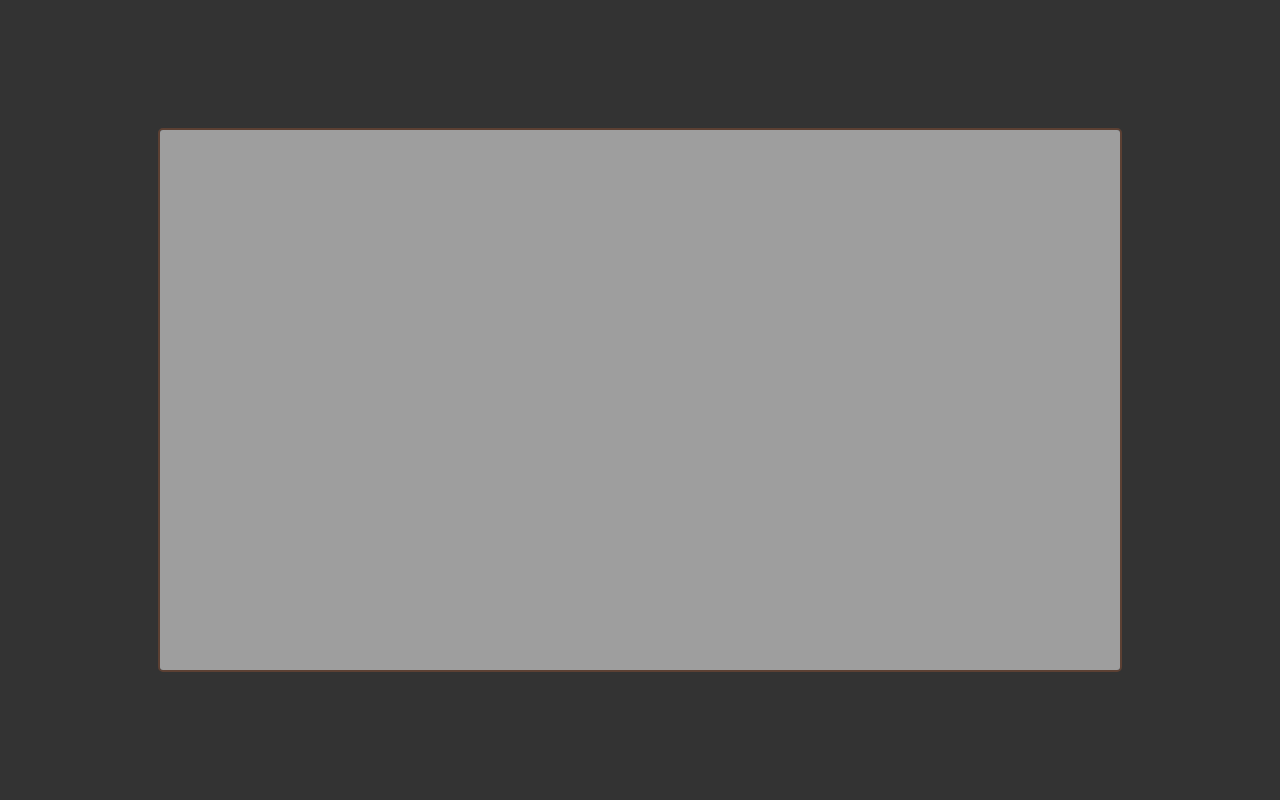
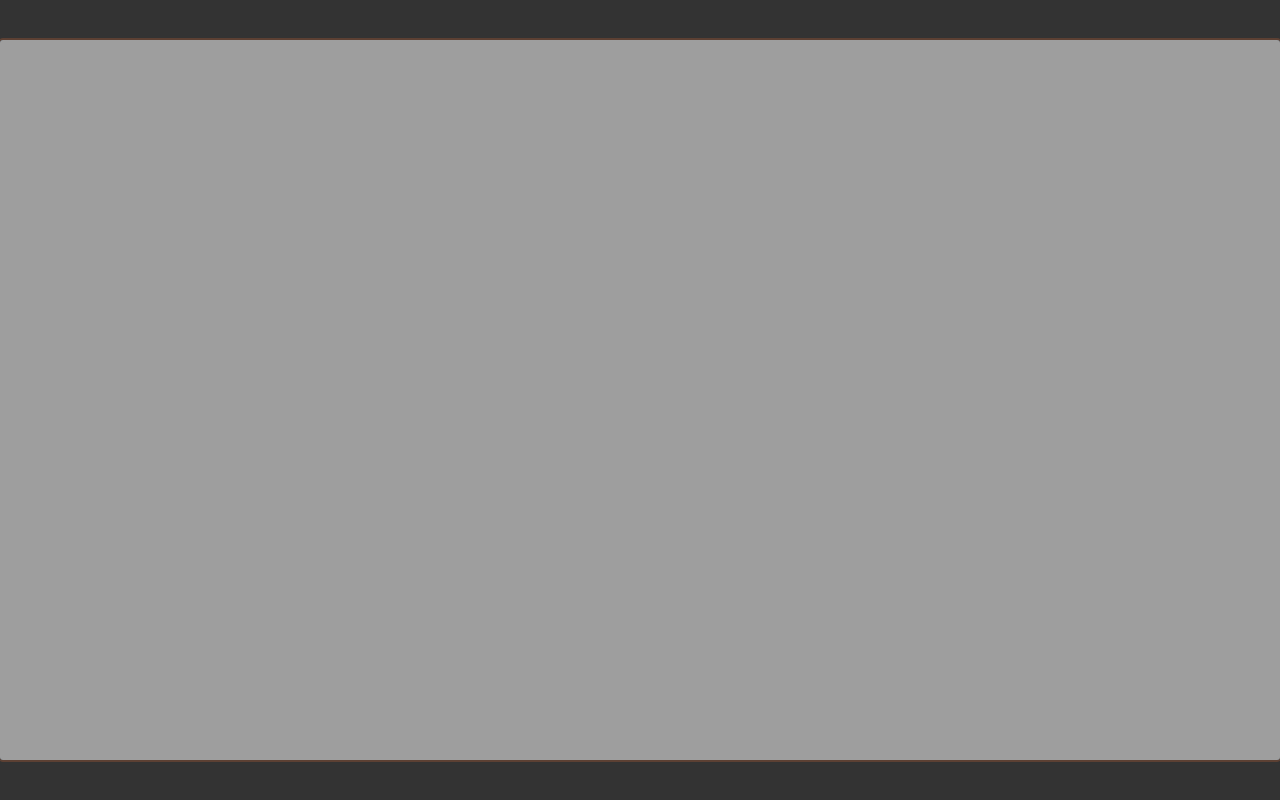
Before and after one commit to rafaelyoshitake/GuardiansOfTheBooks, a plain HTML site: page index.html in a window 1280 px wide. Drawn offline with Linux system fonts and the light colour scheme.

Commit message:
Update index.html

```diff
--- a/index.html
+++ b/index.html
@@ -5,10 +5,10 @@
     <meta name="viewport" content="width=device-width, initial-scale=1.0">
     <link rel="stylesheet" href="styles.css" />
     <script src="script.js"></script>
-    <title> GOTB </title>
+    <title> Movimentação de personagem </title>
 </head>
 <body>
-   <canvas id="gameCanvas" width="960" height="540"></canvas>
+   <canvas id="gameCanvas" width="1280" height="720"></canvas>
 
     <div id="livrodle-modal" class="modal-container">
         <div class="livrodle-content">
```
